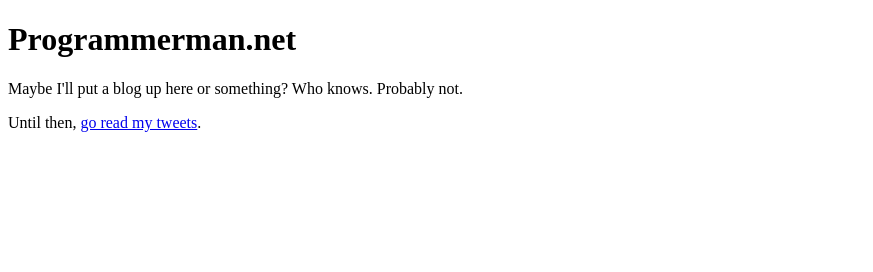
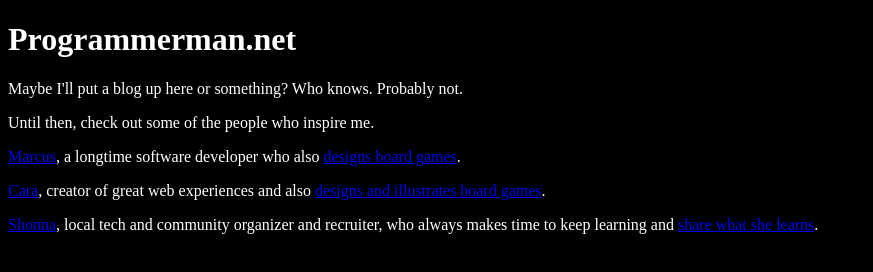
Before and after one commit to Programmerman1/programmermannet, a plain HTML site: page index.html in a window 1280 px wide. Shown: the whole page, without its empty margins (0-873 px from the left). Drawn offline with Linux system fonts and the light colour scheme.

Commit message:
Content updates

```diff
--- a/index.html
+++ b/index.html
@@ -2,11 +2,30 @@
 <html>
   <head>
     <title>Programmerman.net</title>
-    <meta name="description" content="If you're reading this, someone probably dropped a link to my page in Slack. Thanks!">
+    <meta name="description" content="If you're reading this, Black lives matter. Do something to support it.">
+    <style>
+      body {
+        background-color: black;
+        color: white;
+      }
+    </style>
   </head>
   <body>
     <h1>Programmerman.net</h1>
     <p>Maybe I'll put a blog up here or something? Who knows. Probably not.</p>
-    <p>Until then, <a href="https://twitter.com/Programmerman/">go read my tweets</a>.</p>
-  </body>
+    <p>Until then, check out some of the people who inspire me.</p>
+    <p>
+      <a href="https://twitter.com/marcusross">Marcus</a>, a longtime software developer
+      who also <a href="https://twitter.com/waterbeargames">designs board games</a>.
+    </p>
+    <p>
+      <a href="https://caramiki.com/">Cara</a>, creator of great web experiences and also
+      <a href="https://waterbeargames.com/">designs and illustrates board games</a>.
+    </p>
+    <p>
+      <a href="https://shonnadorsey.com/">Shonna</a>, local tech and community organizer
+      and recruiter, who always makes time to keep learning and
+      <a href="https://twitter.com/shonnadorsey">share what she learns</a>.
+    </p>
+  </bosdy>
 </html>
```
